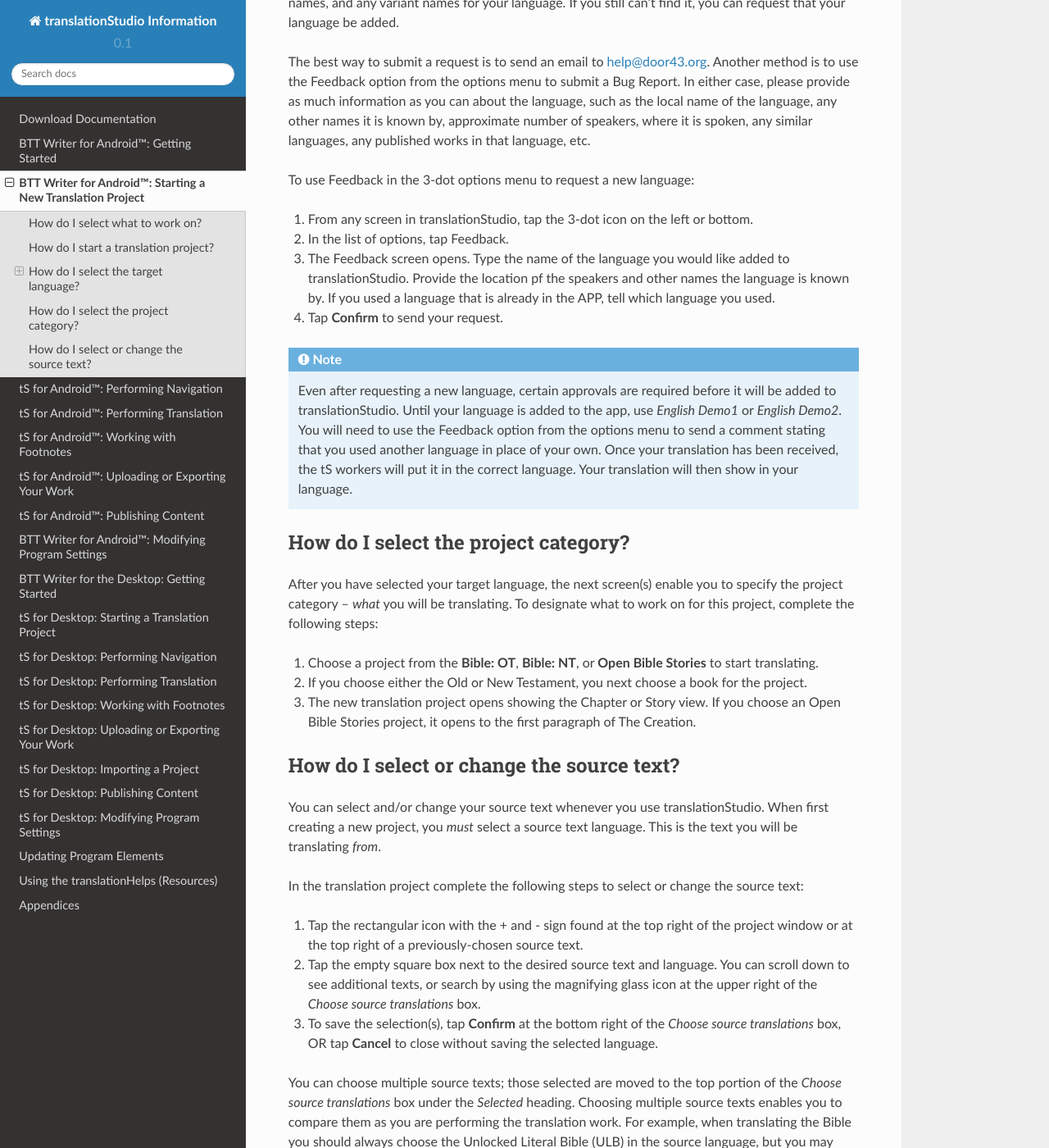
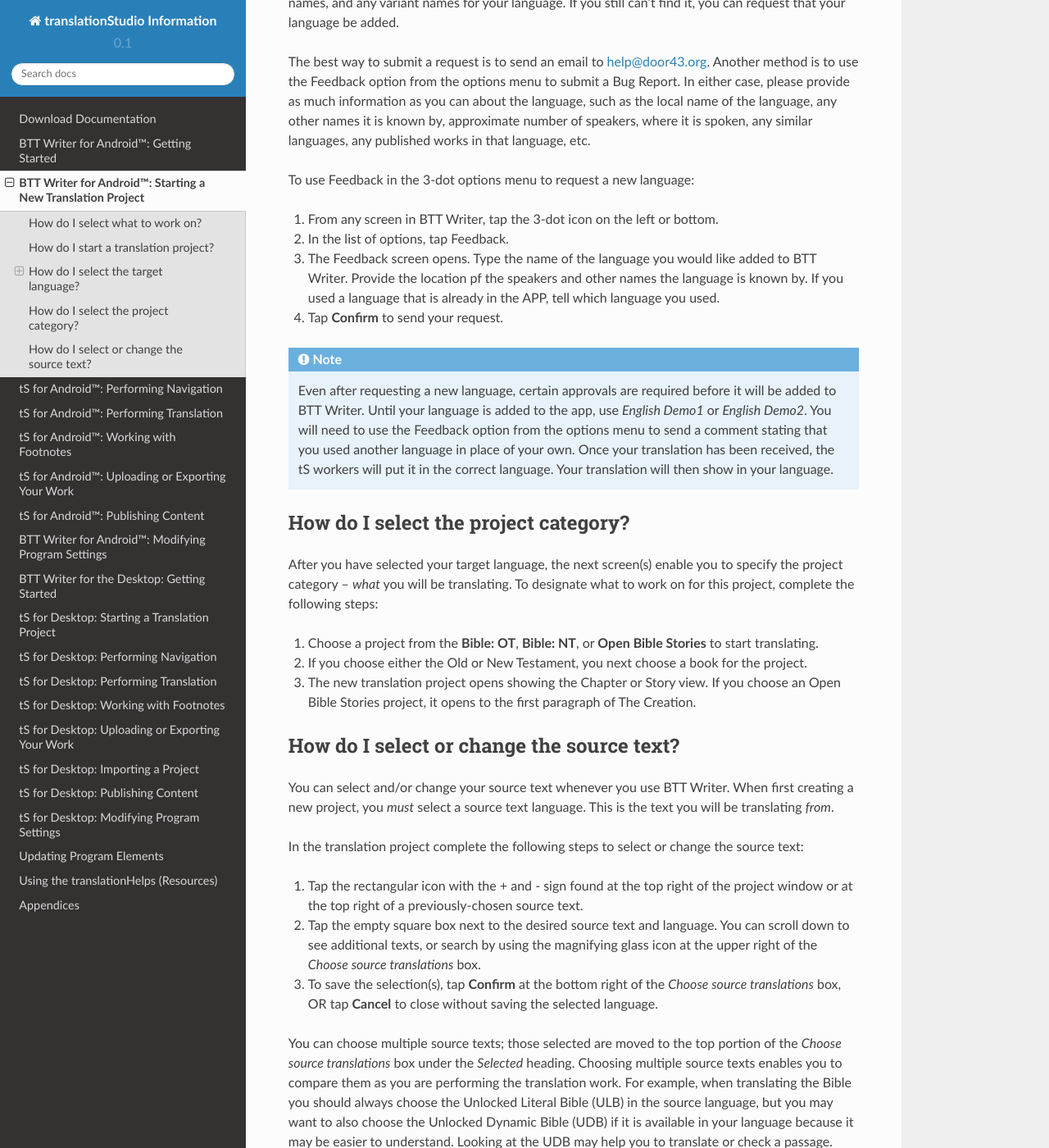
Before and after one commit to mondele/btt-writer-docs, a Sphinx documentation site: the page built from docs/tStart.rst, in a window 1280 px wide and 1400 px high, scrolled down 1750 px. Shown: the whole window at 82% size. Built offline with Sphinx 7.4.7 and the Read the Docs theme 2.0.0, drawn with Linux system fonts in a browser that asks for light colours; pages that are not in the unit, such as notebooks, are missing from menus; some of the changed text lies outside the part shown.

Commit message:
Update tStart.rst

```diff
--- a/docs/tStart.rst
+++ b/docs/tStart.rst
@@ -26,7 +26,7 @@
 
 To start a translation project, you must specify each of these elements.
 
-Begin by clicking the blue plus sign on the home screen to start defining a new project. When you first start using translationStudio,
+Begin by clicking the blue plus sign on the home screen to start defining a new project. When you first start using BTT Writer,
 there is also a green **Start a New Translation** button on the home screen that you can use to start a new project.
 
 
@@ -65,15 +65,15 @@
 
 To use Feedback in the 3-dot options menu to request a new language:
 
-1.	From any screen in translationStudio, tap the 3-dot icon on the left or bottom.
+1.	From any screen in BTT Writer, tap the 3-dot icon on the left or bottom.
 
 2.	In the list of options, tap Feedback.
 
-3.	The Feedback screen opens. Type the name of the language you would like added to translationStudio. Provide the location pf the speakers and other names the language is known by. If you used a language that is already in the APP, tell which language you used.
+3.	The Feedback screen opens. Type the name of the language you would like added to BTT Writer. Provide the location pf the speakers and other names the language is known by. If you used a language that is already in the APP, tell which language you used.
 
 4.	Tap **Confirm** to send your request.
 
-.. note:: Even after requesting a new language, certain approvals are required before it will be added to translationStudio. Until your language is added to the app, use *English Demo1* or *English Demo2*. You will need to use the Feedback option from the options menu to send a comment stating that you used another language in place of your own. Once your translation has been received, the tS workers will put it in the correct language. Your translation will then show in your language.
+.. note:: Even after requesting a new language, certain approvals are required before it will be added to BTT Writer. Until your language is added to the app, use *English Demo1* or *English Demo2*. You will need to use the Feedback option from the options menu to send a comment stating that you used another language in place of your own. Once your translation has been received, the tS workers will put it in the correct language. Your translation will then show in your language.
 
 How do I select the project category?
 ---------------------------------------
@@ -88,7 +88,7 @@
 How do I select or change the source text?
 -----------------------------------------------------
 
-You can select and/or change your source text whenever you use translationStudio. When first creating a new project, you *must* select a source text language. This is the text you will be translating *from*.
+You can select and/or change your source text whenever you use BTT Writer. When first creating a new project, you *must* select a source text language. This is the text you will be translating *from*.
 
 In the translation project complete the following steps to select or change the source text:
 
```
